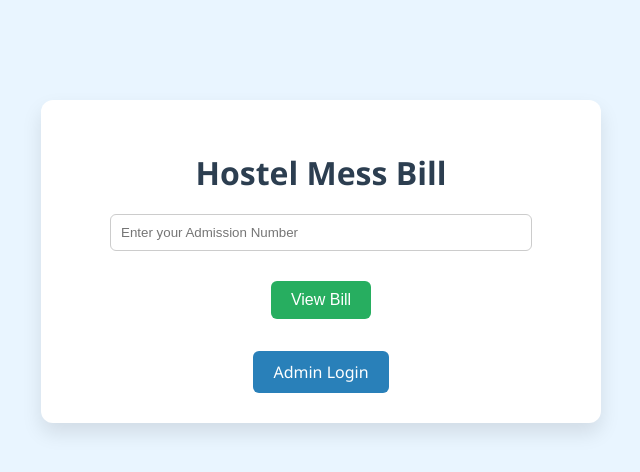
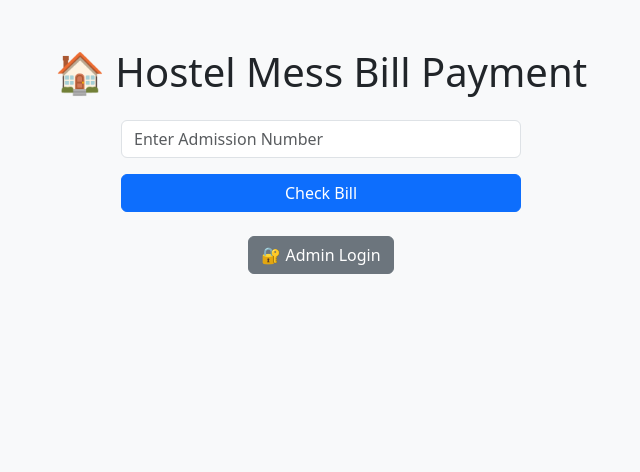
Before and after one commit to Fatimahanna/mess_bill_site, a Flask app: page / in a window 1280 px wide. Shown: the top 472 px of the page, without its empty margins (319-959 px from the left). Run offline with Flask 3, Linux system fonts and the light colour scheme.

```diff
--- a/templates/index.html
+++ b/templates/index.html
@@ -3,71 +3,21 @@
 <head>
   <meta charset="UTF-8">
   <title>Mess Bill Portal</title>
-  <style>
-    body {
-      background-color: #e9f5ff;
-      font-family: 'Segoe UI', sans-serif;
-    }
+  <link href="https://cdn.jsdelivr.net/npm/bootstrap@5.3.0/dist/css/bootstrap.min.css" rel="stylesheet">
+</head>
+<body class="bg-light py-5">
+  <div class="container text-center">
+    <h1 class="mb-4">🏠 Hostel Mess Bill Payment</h1>
 
-    .container {
-      max-width: 500px;
-      margin: 100px auto;
-      background-color: white;
-      padding: 30px;
-      border-radius: 12px;
-      box-shadow: 0 10px 20px rgba(0, 0, 0, 0.1);
-      text-align: center;
-    }
+    <form method="POST" action="/bill" class="mx-auto mb-4" style="max-width: 400px;">
+      <div class="mb-3">
+        <input type="text" name="admission_no" class="form-control" placeholder="Enter Admission Number" required>
+      </div>
+      <button type="submit" class="btn btn-primary w-100">Check Bill</button>
+    </form>
 
-    h1 {
-      color: #2c3e50;
-      margin-bottom: 20px;
-    }
-
-    input[type="text"] {
-      padding: 10px;
-      width: 80%;
-      border-radius: 6px;
-      border: 1px solid #ccc;
-      margin-bottom: 20px;
-    }
-
-    button, .admin-btn {
-      padding: 10px 20px;
-      background-color: #27ae60;
-      color: white;
-      border: none;
-      border-radius: 6px;
-      font-size: 16px;
-      cursor: pointer;
-      margin-top: 10px;
-    }
-
-    button:hover, .admin-btn:hover {
-      background-color: #1e8449;
-    }
-
-    .admin-btn {
-      display: inline-block;
-      background-color: #2980b9;
-      text-decoration: none;
-    }
-
-    .admin-btn:hover {
-      background-color: #21618c;
-    }
-  </style>
-</head>
-<body>
-  <div class="container">
-    <h1>Hostel Mess Bill</h1>
-    <form method="POST" action="/bill">
-      <input type="text" name="admission_no" placeholder="Enter your Admission Number" required>
-      <br>
-      <button type="submit">View Bill</button>
-    </form>
-    <br>
-    <a href="/login" class="admin-btn">Admin Login</a>
+    <!-- Admin login button -->
+    <a href="/login" class="btn btn-secondary">🔐 Admin Login</a>
   </div>
 </body>
 </html>
```
Also changed, not shown: templates/login.html (+18 -61 lines), templates/paid.html (+26 -69 lines).
